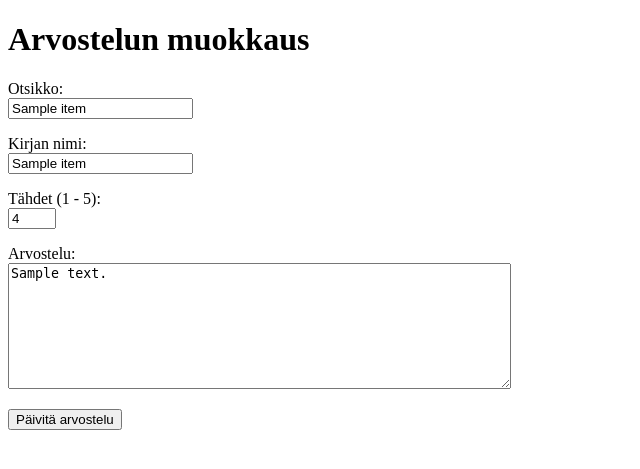
After one commit to matuuli/kirjafoorumi, a Flask app: template templates/edit_item.html in a window 1280 px wide. The commit adds this page. Shown: the top 469 px of the page, without its empty margins (0-640 px from the left). Run offline with Flask 3, Linux system fonts and the light colour scheme; the template is opened without the code that fills it: most values are stand-ins (such as "Sample title", 1, 10 or a date in 2020).

Commit message:
Add edit item feature

```diff
--- a/app.py
+++ b/app.py
@@ -34,6 +34,23 @@ def create_item():
     items.add_item(title, book_name, stars, review, user_id)
 
     return redirect("/")
+
+@app.route("/edit_item/<int:item_id>")
+def edit_item(item_id):
+    item = items.get_item(item_id)
+    return render_template("edit_item.html", item = item)
+
+@app.route("/update_item", methods=["POST"])
+def update_item():
+    item_id = request.form["item_id"]
+    title = request.form["title"]
+    book_name = request.form["book_name"]
+    stars = request.form["stars"]
+    review = request.form["review"]
+
+    items.update_item(item_id, title, book_name, stars, review)
+
+    return redirect("/item/" + str(item_id))
 
 @app.route("/register")
 def register():
--- /dev/null
+++ b/templates/edit_item.html
@@ -0,0 +1,32 @@
+<!DOCTYPE html>
+<html>
+
+<head>
+  <title>Arvostelun muokkaus</title>
+</head>
+
+<body>
+  <h1>Arvostelun muokkaus</h1>
+    <form action="/update_item" method="post">
+    <p>
+      Otsikko: <br />
+      <input type="text" name="title" value="{{ item.title }}"/>
+    </p>
+    <p>
+      Kirjan nimi: <br />
+      <input type="text" name="book_name" value="{{ item.book_name }}"/>
+    </p>
+    <p>
+        Tähdet (1 - 5): <br />
+        <input type="number" name="stars" min="1" max="5" step="1" value="{{ item.stars }}">
+      </p>
+    <p>
+      Arvostelu: <br />
+      <textarea name="review" rows="8" cols="60">{{ item.review }}</textarea>
+    </p>
+    <input type="hidden" name="item_id" value="{{ item.id }}" />
+    <input type="submit" value="Päivitä arvostelu" />
+  </form>
+</body>
+
+</html>
--- a/templates/show_item.html
+++ b/templates/show_item.html
@@ -7,6 +7,11 @@
 
 <body>
   <h1>{{ item.title }} - Arvostelu kirjasta {{ item.book_name }}</h1>
+  {% if session.user_id == item.user_id %}
+  <p>
+    <a href="/edit_item/{{ item.id }}">Muokkaa arvostelua</a>
+  </p>
+  {% endif %}
   <p>
     Arvio: {{ item.stars }} tähteä
   </p>
```
Also changed, not shown: items.py (+12 -1 lines).
